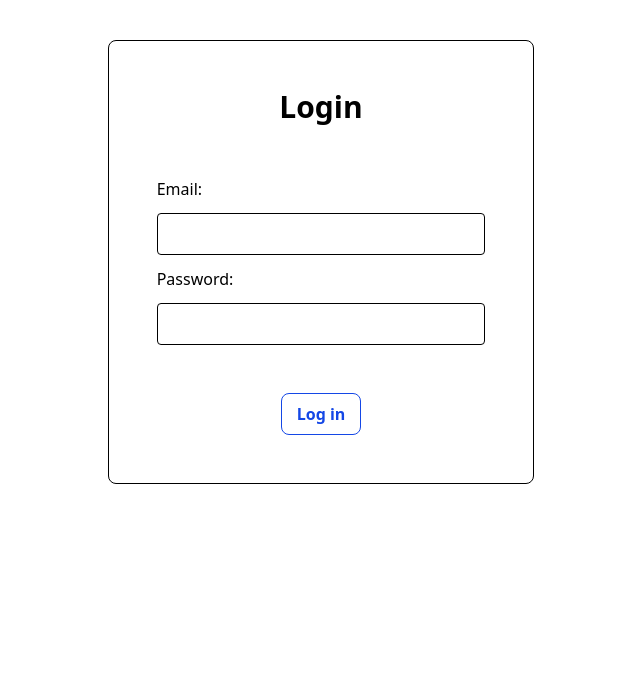
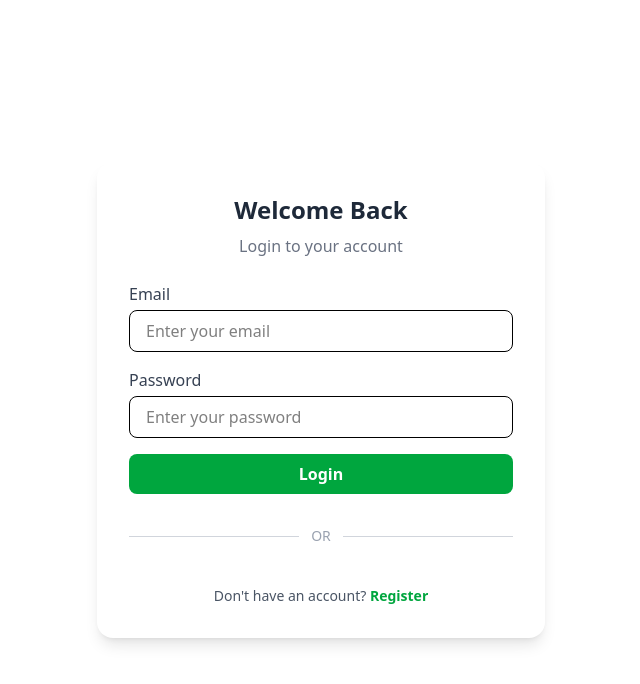
Before and after one commit to Final-Project-H8-FSJS-RMT-069-P3/fsjs-p3-finalproject, a Next.js app in the folder final-project/: page /login in a window 1280 px wide. Shown: the top 684 px of the page, without its empty margins (319-959 px from the left). Built offline with nearby package versions, Linux system fonts and the light colour scheme.

Commit message:
fix:add styling login page from frontend side

```diff
--- a/final-project/src/components/LoginForm.tsx
+++ b/final-project/src/components/LoginForm.tsx
@@ -1,88 +1,99 @@
-'use client'
+"use client";
 
-import { useRouter } from "next/navigation"
-import { FormEvent, useState } from "react"
-import Swal from "sweetalert2"
+import { useRouter } from "next/navigation";
+import { FormEvent, useState } from "react";
+import Swal from "sweetalert2";
 
 export default function LoginForm() {
   // const [name, setName] = useState("")
-  const [email, setEmail] = useState("")
-  const [password, setPassword] = useState("")
+  const [email, setEmail] = useState("");
+  const [password, setPassword] = useState("");
 
   const router = useRouter();
 
   async function handleLogin(e: FormEvent) {
-    e.preventDefault()
-    const response = await fetch('/api/auth/login', {
-      method: 'POST',
+    e.preventDefault();
+    const response = await fetch("/api/auth/login", {
+      method: "POST",
       headers: {
-        'Content-Type': 'application/json',
+        "Content-Type": "application/json",
       },
       body: JSON.stringify({ email, password }),
-    })
+    });
     if (!response.ok) {
       Swal.fire({
-        icon: 'error',
-        title: 'Login Failed',
-        text: 'Please check your email and password and try again.',
-      })
-      return
+        icon: "error",
+        title: "Login Failed",
+        text: "Please check your email and password and try again.",
+      });
+      return;
     }
     Swal.fire({
-      icon: 'success',
-      title: 'Login Successful',
-      text: 'You will be redirected to the homepage.',
+      icon: "success",
+      title: "Login Successful",
+      text: "You will be redirected to the homepage.",
     }).then(() => {
-      router.push('/')
-    })
+      router.push("/");
+    });
   }
 
   return (
-    <div className="">
-      <form
-        className="flex flex-col justify-center w-1/3 h-1/2 mx-auto mt-10 gap-3 border p-12 rounded-lg"
-        onSubmit={handleLogin}
-      >
-        <h1 className="text-3xl text-center mb-10 font-bold">Login</h1>
-        {/* <label htmlFor="name">Name:</label>
-        <input
-          type="text"
-          id="name"
-          name="name"
-          required
-          className="border p-2 rounded-sm"
-          value={name}
-          onChange={(e) => setName(e.target.value)}
-        /> */}
-        <label htmlFor="email">Email:</label>
+    <div className="flex items-center justify-center min-h-screen">
+      <div className="bg-white shadow-lg rounded-2xl p-8 w-full max-w-md">
+        <h2 className="text-2xl font-bold text-gray-800 text-center">
+          Welcome Back
+        </h2>
+        <p className="text-gray-500 text-center mt-2">Login to your account</p>
+
+        <form className="mt-6 space-y-4" onSubmit={handleLogin}>
+          <div>
+            <label className="block text-gray-700 font-medium mb-1">
+              Email
+            </label>
             <input
               type="email"
-          id="email"
-          name="email"
-          required
-          className="border p-2 rounded-sm"
-          value={email}
               onChange={(e) => setEmail(e.target.value)}
+              placeholder="Enter your email"
+              className="w-full px-4 py-2 border rounded-lg focus:outline-none focus:ring-2 focus:ring-blue-500"
             />
-        <label htmlFor="password">Password:</label>
+          </div>
+          <div>
+            <label className="block text-gray-700 font-medium mb-1">
+              Password
+            </label>
             <input
               type="password"
-          id="password"
-          name="password"
-          required
-          autoComplete="off"
-          className="border p-2 rounded-sm"
-          value={password}
+              placeholder="Enter your password"
               onChange={(e) => setPassword(e.target.value)}
+              className="w-full px-4 py-2 border rounded-lg focus:outline-none focus:ring-2 focus:ring-blue-500"
             />
-        <br />
+          </div>
           <button
             type="submit"
-          className="border bg-blue w-20 p-2 self-center bg-white text-blue-700 border-blue-700 rounded-lg hover:bg-blue-700 hover:text-white hover:border-white transition-all font-bold"
+            className="w-full bg-green-600 text-white py-2 rounded-lg font-semibold hover:bg-green-700 transition"
           >
-          Log in
+            Login
           </button>
+          <div className="flex items-center gap-3 my-4">
+            <hr className="flex-1 border-gray-300" />
+            <span className="text-gray-400 text-sm">OR</span>
+            <hr className="flex-1 border-gray-300" />
+          </div>
+
+          {/* kalau mau login pake google */}
+          <div className="flex justify-center"></div>
         </form>
+
+        <p className="text-center text-gray-600 text-sm mt-6">
+          Don't have an account?{" "}
+          <a
+            href="/register"
+            className="text-green-600 font-semibold hover:underline"
+          >
+            Register
+          </a>
+        </p>
       </div>
-  )
+    </div>
+  );
 }
```
Lines whose indentation alone changed are shown as unchanged.
